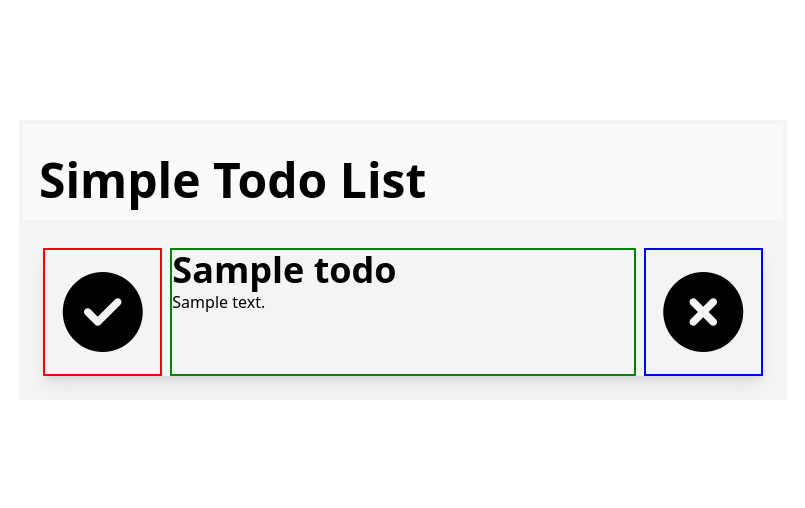
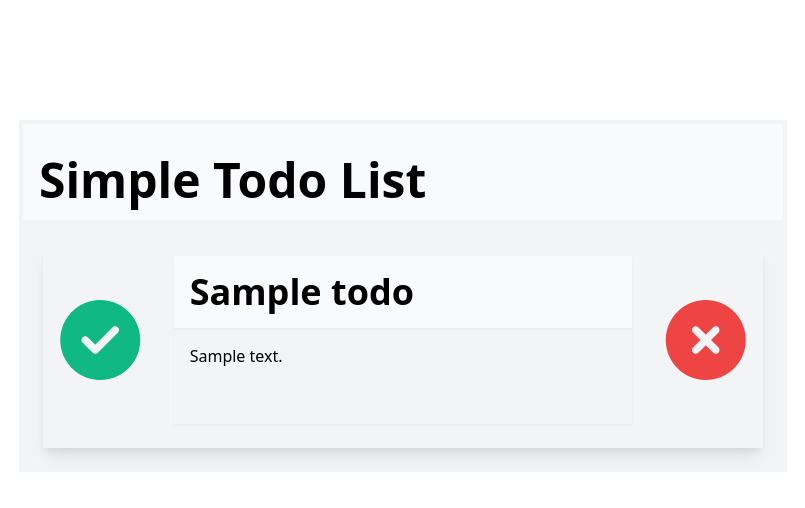
Before and after one commit to TheBaconShaken/TodoList, a PHP site: page / in a window 1280 px wide. Shown: the top 508 px of the page, without its empty margins (237-1042 px from the left). Run offline with PHP 8.4, Linux system fonts and the light colour scheme; tables that the repository leaves empty or names only in its code hold one stand-in row (values such as "Sample post"); style sheets or scripts are compiled from the project's sources; some libraries are stand-ins or nearby versions.

Commit message:
Completed day of work on Todo List, almost done needs functionality (Js, PHP) completed.

```diff
--- a/css/scss/style.scss
+++ b/css/scss/style.scss
@@ -25,11 +25,10 @@ div#item-check{
     justify-content: center;
     align-items: center;
     max-width: 8rem;
-    height: 8rem;
+    min-height: 100%;
     span{
         font-size: 5rem;
     }
-    border: 2px solid red;
 }
 div#item-delete{
     display: flex;
@@ -37,13 +36,22 @@ div#item-delete{
     justify-content: center;
     align-items: center;
     max-width: 8rem;
-    height: 8rem;
+    min-height: 100%;
     span{
         font-size: 5rem;
     }
-    border: 2px solid blue;
 }
 div#item-text{
     flex: 4;
-    border: 2px solid green;
 }
+div#text-head{
+    flex: 1;
+    padding: 1rem 0 1rem 1rem;
+    background-color: rgb(249, 250, 251) !important;
+    z-index: 50;
+}
+div#text-content{
+    flex: 2;
+    padding: 1rem 0 3.5rem 1rem;
+    z-index: 45;
+}
--- a/index.php
+++ b/index.php
@@ -31,19 +31,19 @@
                 if($resultcheck > 0){
                     while($row = mysqli_fetch_assoc($result)){
                         ?>
-                            <div id="list-item" class="flex flex-row space-x-2 shadow-lg">
-                                <div id="item-check">
+                            <div id="list-item" class="flex flex-row pt-2 pb-6 space-x-4 shadow-lg">
+                                <div id="item-check" class="text-green-500">
                                     <span class="fa fa-check-circle"></span>
                                 </div>
                                 <div id="item-text" class="flex flex-col">
-                                    <div id="text-head" class="text-4xl font-semibold">
+                                    <div id="text-head" class="text-4xl font-semibold shadow-sm">
                                         <h1 id="head-title"><?php echo $row['title'];?></h1>
                                     </div>
-                                    <div id="text-content">
+                                    <div id="text-content" class="shadow-sm">
                                         <p id="content-description"><?php echo $row['description'];?></p>
                                     </div>
                                 </div>
-                                <div id="item-delete">
+                                <div id="item-delete" class="text-red-500">
                                     <span class="fa fa-times-circle"></span>
                                 </div>
                             </div>
```
